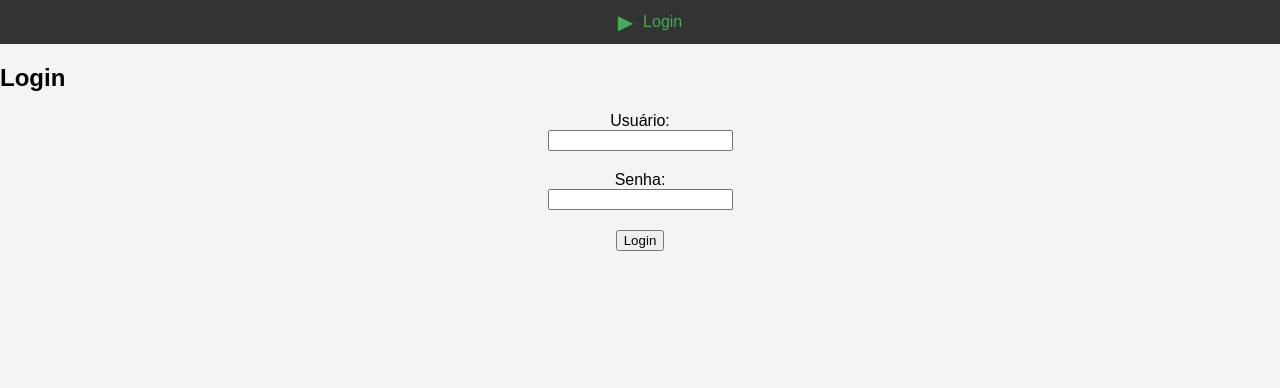
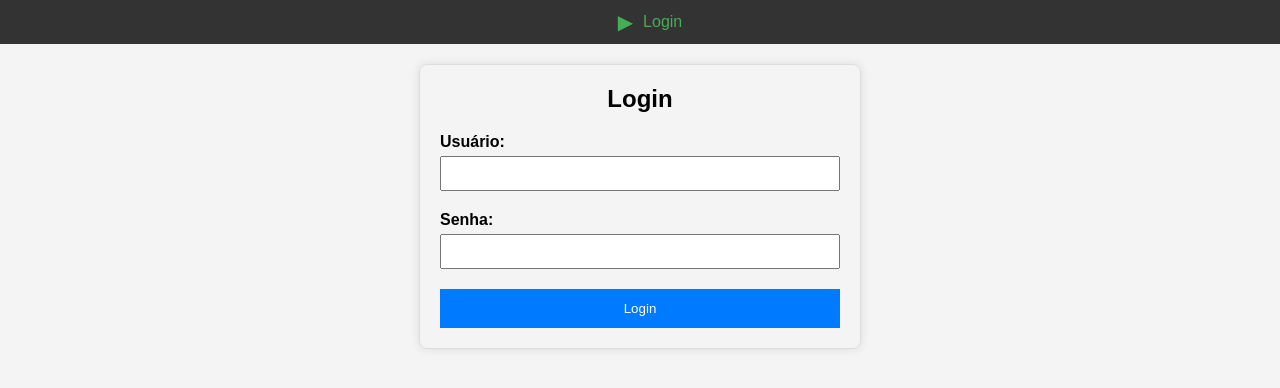
Before and after one commit to RenanMacchi/Site_project, a Flask app: page /login in a window 1280 px wide. Shown: the top 388 px of the page. Run offline with Flask 3, Linux system fonts and the light colour scheme.

Commit message:
Adjusted the containers on all pages and changed the shape of the WhatsApp field in alterar_perfil.html

```diff
--- a/templates/login.html
+++ b/templates/login.html
@@ -1,3 +1,5 @@
+<!-- templates/login.html -->
+
 {% extends 'layout_base.html' %}
 
 {% block page_title %}Login{% endblock %}
@@ -5,16 +7,53 @@
 {% block content %}
 
 <style>
-    .login-container.centered {
-        text-align: center;
-        display: flex;
-        flex-direction: column;
-        align-items: center;
-        margin-top: 20px; /* Ajuste conforme necessário */
+    .login-container {
+        max-width: 400px;
+        margin: 0 auto;
+        padding: 20px;
+        border: 1px solid #ddd;
+        border-radius: 8px;
+        box-shadow: 0 0 10px rgba(0, 0, 0, 0.1);
+        margin-top: 20px;
     }
 
-    .login-container.centered input {
-        margin-bottom: 20px; /* Ajuste conforme necessário */
+    .form-group {
+        margin-bottom: 20px;
+    }
+
+    label {
+        display: block;
+        margin-bottom: 5px;
+        font-weight: bold;
+    }
+
+    input {
+        width: 100%;
+        padding: 8px;
+        box-sizing: border-box;
+    }
+
+    .error-message {
+        color: red;
+        margin-top: 5px;
+    }
+
+    button {
+        width: 100%;
+        padding: 12px;
+        background-color: #007bff;
+        color: #fff;
+        border: none;
+        cursor: pointer;
+    }
+
+    button:hover {
+        background-color: #0056b3;
+    }
+
+    h2 {
+        text-align: center;
+        margin-top: 0px;
     }
 </style>
 
@@ -22,20 +61,22 @@
     <h2>Login</h2>
 
     {% if error_message %}
-            <p>{{ error_message }}</p>
+        <p class="error-message">{{ error_message }}</p>
     {% endif %}
 
     <form method="post" action="{{ url_for('login') }}">
-            <div class="login-container centered">
+        <div class="form-group">
             <label for="usuario">Usuário:</label>
             <input type="text" id="usuario" name="usuario" required>
+        </div>
 
+        <div class="form-group">
             <label for="senha">Senha:</label>
             <input type="password" id="senha" name="senha" required>
+        </div>
 
-            <input type="submit" value="Login">
+        <button type="submit">Login</button>
+    </form>
 </div>
-        </form>
 
-    </div>
 {% endblock %}
```
Also changed, not shown: templates/alterar_perfil.html (+21 -15 lines), templates/alterar_senha.html (+11 -2 lines), templates/perfil.html (+11 -5 lines). Lines whose indentation alone changed are shown as unchanged.
